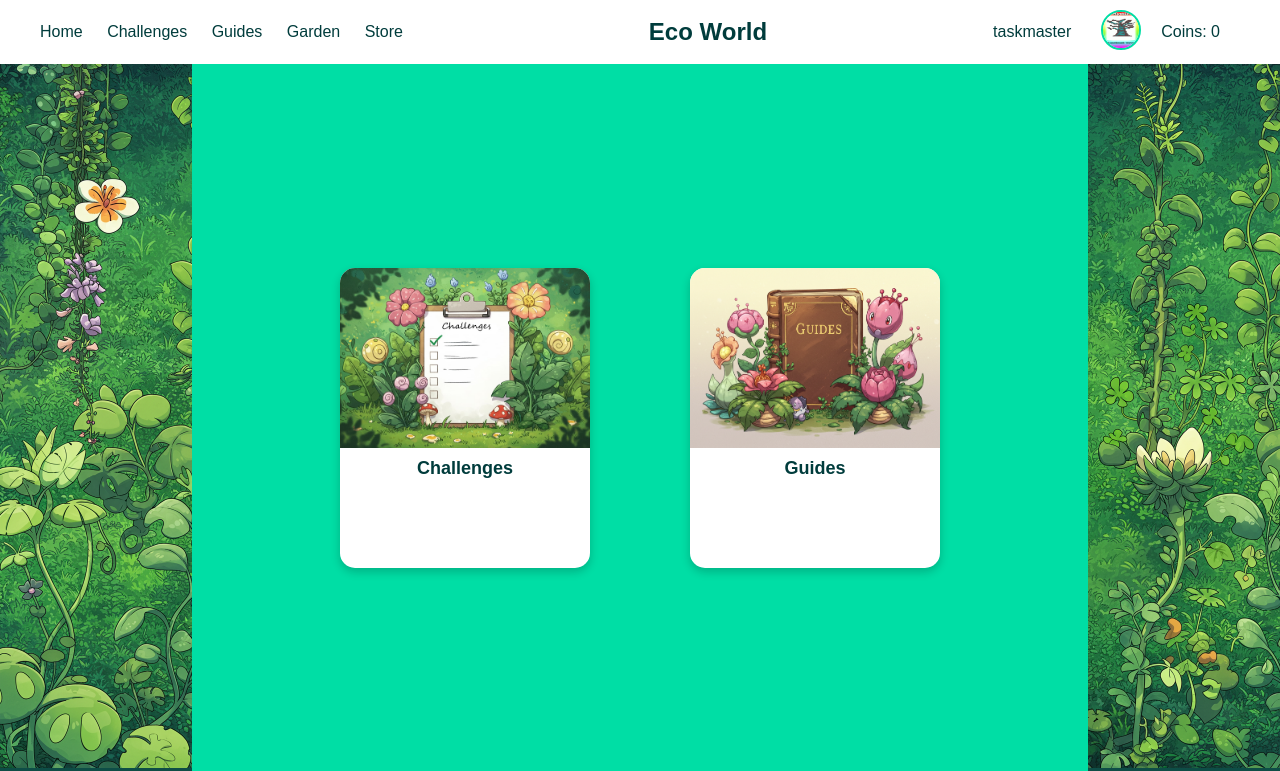
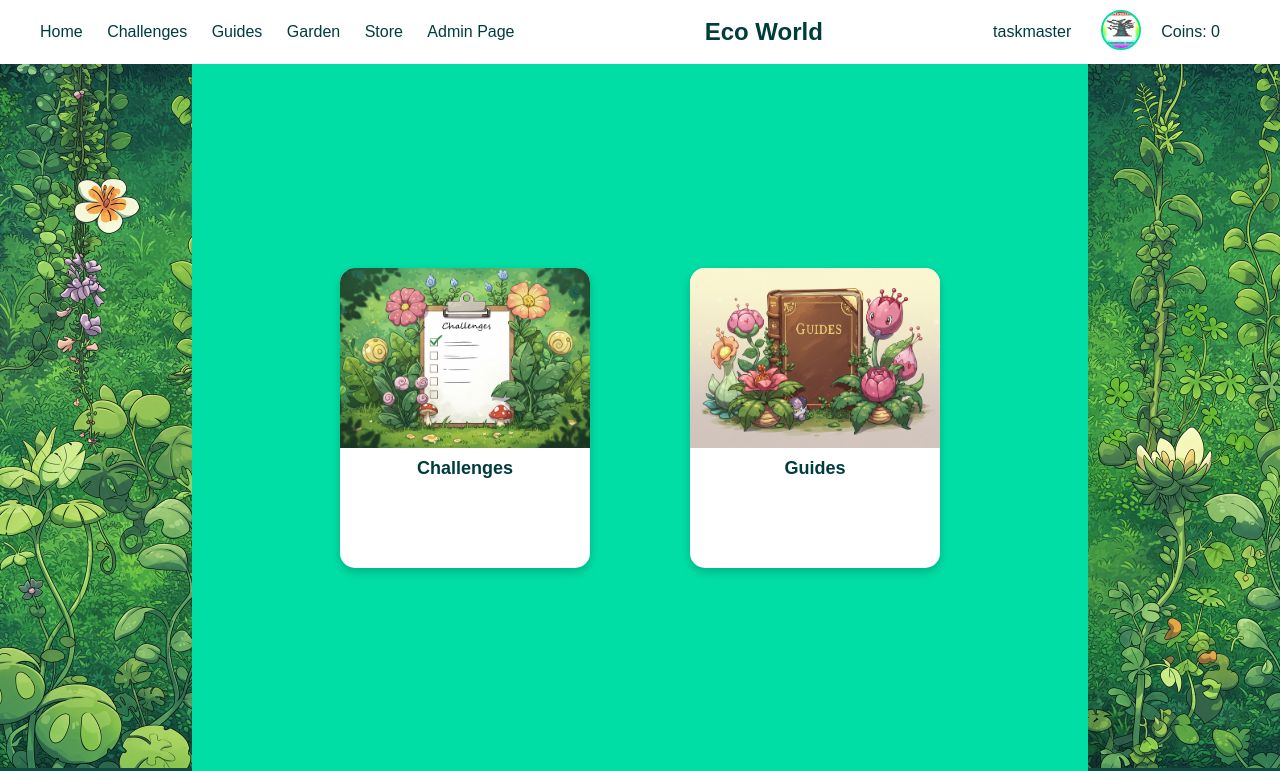
Before and after one commit to lewisFarley403/EcoWorld, a Django app: page /ecoworld/ in a window 1280 px wide. Shown: the top 771 px of the page. Run offline with Django 5.2, Linux system fonts and the light colour scheme; a user stored in the database is signed in; data comes from the database, SQL or seed files in the repository.

Commit message:
Added button for admins to see on the dashboard to go to the admin page. Added url adn view to send the admin to the page.

```diff
--- a/EcoWorld/templates/EcoWorld/dashboard.html
+++ b/EcoWorld/templates/EcoWorld/dashboard.html
@@ -16,6 +16,9 @@
             <a href="/guides">Guides</a>
             <a href="/garden">Garden</a>
             <a href="/ecoworld/store">Store</a>
+            {% if perms.accounts.can_view_admin_button %}
+                <a href="/ecoworld/admin">Admin Page</a>
+            {% endif %}
         </div>
         <div class="logo">Eco World</div>
         <div class="right-links">
--- a/EcoWorld/urls.py
+++ b/EcoWorld/urls.py
@@ -6,10 +6,7 @@ Author:
     -Lewis Farley (lf507@exeter.ac.uk)
 """
 
-from django.conf import settings
-from django.contrib import admin
-from django.urls import path,include
-from django.conf.urls.static import static
+from django.urls import path
 
 from .views import addDrink, buy_pack,store,pack_opening_page, upload_bottle_photo, scan_qr_code, generate_qr_code # Import the view
 from . import views
@@ -27,4 +24,7 @@ urlpatterns = [
     path("dashboard/", views.dashboard, name='dashboard'),  # URL for the dashboard page
     path("challenge/", views.challenge, name='challenge'),  # URL for the challenge page
     path("completeChallenge/", views.completeChallenge, name='completeChallenge'),  # URL for the complete challenge page
+    path("admin/", views.admin_page, name="admin_page"),
+    path("grant-admin/<int:user_id>/", views.grant_admin, name="grant_admin"),
+
 ]
--- a/EcoWorld/views.py
+++ b/EcoWorld/views.py
@@ -6,12 +6,12 @@ Author:
     -Lewis Farley (lf507@exeter.ac.uk)
     -Chris Lynch (cl1037@exeter.ac.uk)
 """
-
-from django.shortcuts import render, redirect
+from django.contrib.auth.models import Permission
+from django.shortcuts import render, redirect, get_object_or_404
 from .models import drinkEvent,User,waterFountain,pack,ownsCard,challenge,ongoingChallenge
 import json
 from django.http import HttpResponse, JsonResponse
-from django.contrib.auth.decorators import login_required
+from django.contrib.auth.decorators import login_required, permission_required
 from .utils import getUsersChallenges
 from datetime import datetime
 # from qr_code.qrcode.utils import QRCodeOptions
@@ -236,3 +236,20 @@ def completeChallenge(request):
         chal.save()
         return HttpResponse("Challenge completed")
     return HttpResponse("Invalid request type")
+
+@permission_required("your_app.can_view_admin_button")  # Only existing admins can access
+def admin_page(request):
+    users = User.objects.exclude(user_permissions__codename="can_view_admin_button")
+    return render(request, "EcoWorld/admin_page.html", {"users": users})
+
+@permission_required("your_app.can_view_admin_button")  # Only admins can promote others
+def grant_admin(request, user_id):
+    if not request.user.has_perm("your_app.can_view_admin_button"):
+        return HttpResponse("You do not have permission to do this.", status=403)
+
+    user = get_object_or_404(User, id=user_id)
+    permission = Permission.objects.get(codename="can_view_admin_button")
+
+    user.user_permissions.add(permission)
+
+    return HttpResponse(f"Admin permissions granted to {user.username}.")
```
